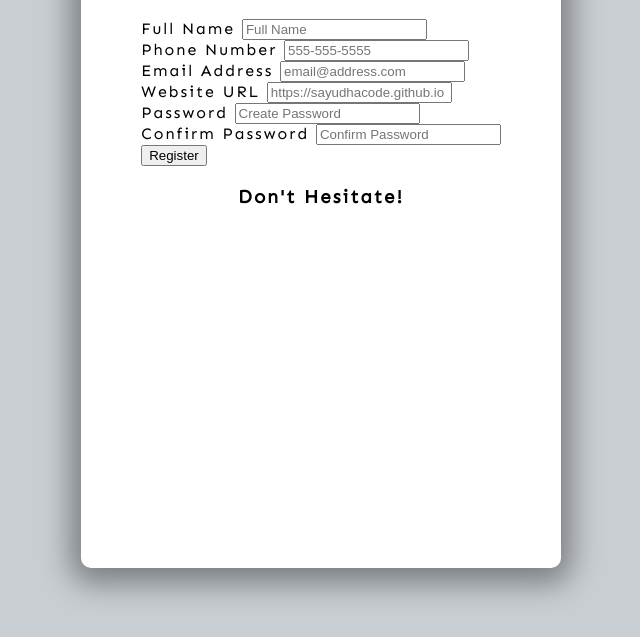
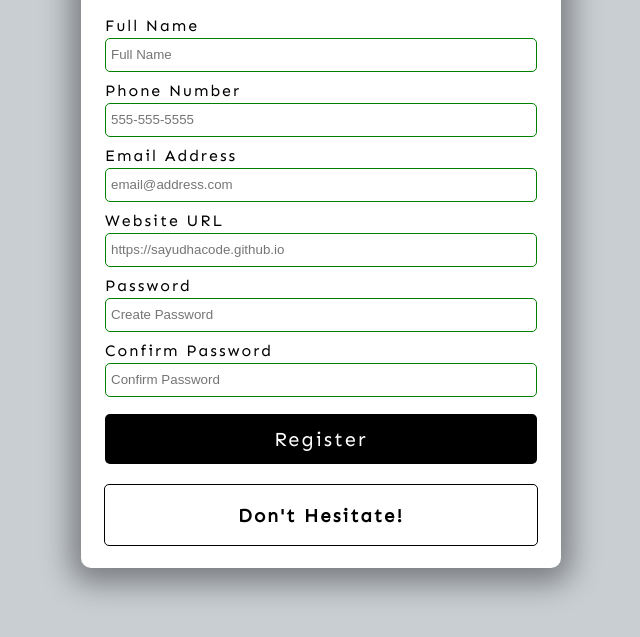
Before and after one commit to mazayastudio/form-validator, a plain HTML site: page index.html in a window 1280 px wide. Shown: the part 147-784 px from the top of the page, without its empty margins (319-959 px from the left). Drawn offline with Linux system fonts and the light colour scheme.

Commit message:
Build UI - Form CSS: Add form styles to style.css

```diff
--- a/style.css
+++ b/style.css
@@ -24,3 +24,69 @@ body {
 	border-radius: 10px;
 	box-shadow: 0 5px 30px 10px rgba(0, 0, 0, 0.4);
 }
+
+/* Form */
+form {
+	width: 90%;
+}
+
+.form-group {
+	height: 65px;
+}
+
+label {
+	position: relative;
+	bottom: 3px;
+}
+
+input {
+	width: 100%;
+	height: 34px;
+	padding: 5px;
+	border: 1px solid black;
+	border-radius: 5px;
+	outline: none;
+	box-sizing: border-box;
+	transition: all 0.3s ease-in-out;
+}
+
+input:valid {
+	border: 1px solid green;
+}
+
+input:invalid {
+	border: 1px solid red;
+}
+
+button {
+	cursor: pointer;
+	color: white;
+	background-color: black;
+	border: none;
+	border-radius: 5px;
+	height: 50px;
+	width: 100%;
+	font-family: Sen, sans-serif;
+	font-size: 20px;
+	letter-spacing: 2px;
+	margin-top: 5px;
+}
+
+button:hover {
+	filter: brightness(200%);
+	background-color: rgb(22, 22, 22);
+}
+
+button:focus {
+	outline: none;
+}
+
+.message-container {
+	border: 1px solid black;
+	border-radius: 5px;
+	width: 90%;
+	margin-top: 20px;
+	display: flex;
+	justify-content: center;
+	color: black;
+}
```
